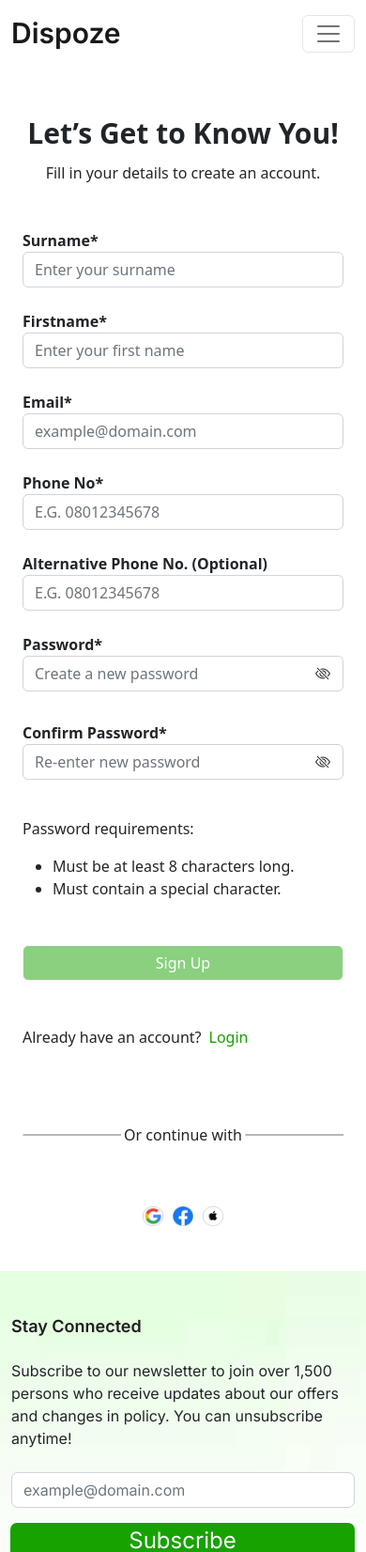
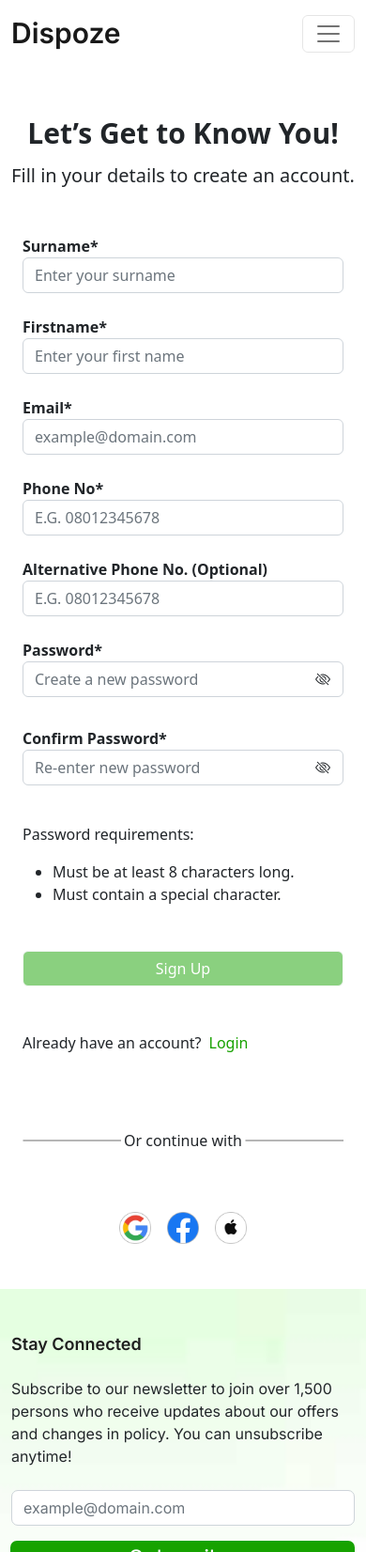
Before and after one commit to ndukasamuel/dizpose, a plain HTML site: page index.html in a window 390 px wide. Shown: the top 1652 px of the page at 94% size. Drawn offline with nearby package versions, Linux system fonts and the light colour scheme.

Commit message:
Add files via upload

```diff
--- a/css/style.css
+++ b/css/style.css
@@ -24,12 +24,12 @@ label{
     font-weight: 600;
     line-height: 19px;
 }
-.text p{
+/* .text p{
     font-size: 20px;
     font-weight: 400;
-}
+} */
 .text p{
-    font-size: 20px;
+    font-size: 20px !important;
     font-weight: 400;
 }
 .nav-link.active {
@@ -101,10 +101,6 @@ label{
         width: 75%;
     }
 
-    /* label {
-        font-size: 12px !important;
-    } */
-
     .linegroup p {
         font-size: 12px !important;
     }
@@ -132,12 +128,7 @@ label{
     .success {
         margin: 20% auto;
     }
-    label {
-        /* font-size: 16px;
-        font-weight: 600;
-        line-height: 19px;
-        font-style: normal; */
-    }
+
     .btn a {
         text-decoration: none;
         color: white;
@@ -199,31 +190,37 @@ label{
             font-size: 16px;
             font-weight: 400;
         }
+
+        .socials {
+            width: 30% !important;
+        }
 }
 @media(max-width: 426px) {
     .main-section, .success{
         width: 100%;
     }
+
     .text h1{
         font-size: 30px;
         font-weight: 600;
         line-height: 150%;
     }
+
     .text p{
         font-size: 16px;
         font-weight: 400;
         line-height: 150%;
         font-style: normal;
     }
+
     .success{
         margin: 30% auto;
     }
-    .btn{
-        /* width: 100%!important; */
-    }
+
     .c{
         width: 100%!important;
     }
+
     #width {
         width: 100% !important;
     }
@@ -232,6 +229,7 @@ label{
     .input-group #button-addon2 {
         border-radius: 7px !important;
     }
+
     .btn a {
             text-decoration: none;
             color: white;
@@ -242,6 +240,16 @@ label{
         color: #17A100;
         font-size: 16px;
         font-weight: 400;
+    }
+
+    .socials{
+        width: 40% !important;
+    }
+}
+
+@media(max-width: 321px){
+    .socials {
+        width: 49% !important;
     }
 }
 
@@ -258,4 +266,7 @@ label{
     line-height: 150%;
     font-style: normal;
 }
+.socials {
+    width: 49% !important;
 }
+}
--- a/index.html
+++ b/index.html
@@ -158,7 +158,7 @@
                         <div class="line"></div>
                     </div>
 
-                    <div class="d-flex w-25 mx-auto justify-content-between my-4">
+                    <div class="d-flex w-25 mx-auto justify-content-between my-4 socials">
                         <img src="./img/Google - jpeg 0.png" alt="" class="w-25">
                         <img src="./img/Facebook - png 0.png" class="w-25" alt="">
                         <img src="./img/Apple - png 0.png" class="w-25" alt="">
```
Lines whose indentation alone changed are shown as unchanged.
